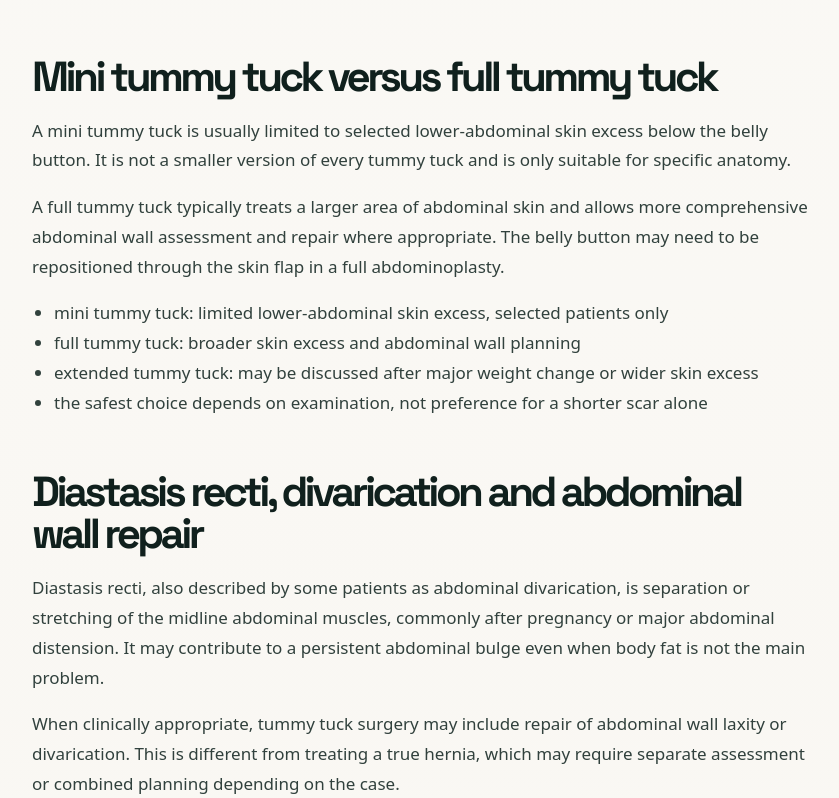
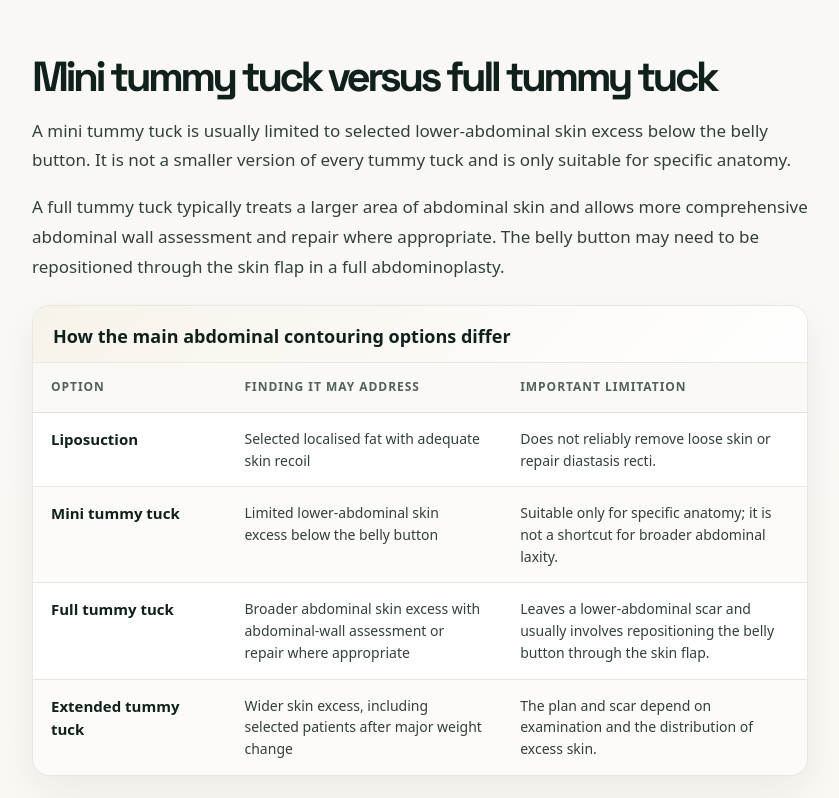
Before and after one commit to zatyrical/plasticwebsite, a Next.js app: page /tummy-tuck-singapore in a window 1280 px wide. Shown: the part 2835-3633 px from the top of the page, without its empty margins (220-1059 px from the left). Built offline with nearby package versions, Linux system fonts and the light colour scheme.

Commit message:
Clarify body contouring and tummy tuck procedure selection (#13)
* Add body contouring comparison support (1/3)

* Add body contouring comparison support (2/3)

* Add body contouring comparison support (3/3)

* Record body contouring competitor gap checkpoint

```diff
--- a/app/ProcedureArticle.tsx
+++ b/app/ProcedureArticle.tsx
@@ -347,6 +347,26 @@ export default function ProcedureArticlePage({ article }: Props) {
                     <figcaption>{section.image.caption}</figcaption>
                   </figure>
                 ) : null}
+                {section.comparison ? (
+                  <div className="article-comparison-wrap">
+                    <table className="article-comparison-table">
+                      <caption>{section.comparison.caption}</caption>
+                      <thead>
+                        <tr>
+                          {section.comparison.columns.map((column) => <th scope="col" key={column}>{column}</th>)}
+                        </tr>
+                      </thead>
+                      <tbody>
+                        {section.comparison.rows.map((row) => (
+                          <tr key={row.label}>
+                            <th scope="row">{row.label}</th>
+                            {row.values.map((value) => <td key={value}>{value}</td>)}
+                          </tr>
+                        ))}
+                      </tbody>
+                    </table>
+                  </div>
+                ) : null}
                 {article.slug === 'body-contouring-liposuction-singapore' && section.id === 'risks' ? (
                   <>
                     <p>Serious complications can include blood clots in the legs or lungs, fluid-related problems affecting the lungs, and injury to deeper tissues or internal organs. Individual risk depends on the treatment extent, medical history and surgical plan and should be discussed before consent.</p>
--- a/app/globals.css
+++ b/app/globals.css
@@ -595,6 +595,14 @@
 .article-material-figure{margin:24px 0 32px;border:1px solid var(--line);border-radius:18px;overflow:hidden;background:white}
 .article-material-figure img{display:block;width:100%;height:auto}
 .article-material-figure figcaption{padding:16px 18px;color:#31413d;font-size:14px;line-height:1.55}
+.article-comparison-wrap{margin:24px 0 32px;overflow-x:auto;border:1px solid var(--line);border-radius:18px;background:#fff;box-shadow:0 14px 36px rgba(16,32,29,.06)}
+.article-comparison-table{width:100%;min-width:680px;border-collapse:collapse;text-align:left}
+.article-comparison-table caption{padding:18px 20px 14px;color:#10201d;font-size:18px;font-weight:750;text-align:left;background:linear-gradient(135deg,#f7f3ea,#fff)}
+.article-comparison-table th,.article-comparison-table td{padding:15px 18px;border-top:1px solid var(--line);vertical-align:top;line-height:1.55}
+.article-comparison-table thead th{color:#51615c;font-size:12px;letter-spacing:.08em;text-transform:uppercase;background:#faf9f6}
+.article-comparison-table tbody th{width:25%;color:#10201d;font-size:15px}
+.article-comparison-table tbody td{color:#31413d;font-size:14px}
+.article-comparison-table tbody tr:nth-child(even){background:#fcfbf8}
 .article-clinical-figure img{display:block;width:100%;max-height:620px;object-fit:cover;object-position:center 47%;filter:saturate(.96) contrast(1.03)}
 .article-clinical-figure figcaption{margin:0;padding:18px 20px;background:linear-gradient(135deg,rgba(255,255,255,.97),rgba(243,240,234,.92));color:#31413d;font-size:14px;line-height:1.55;border-top:1px solid rgba(184,154,94,.24)}
 @media(max-width:900px){.article-clinical-figure{margin:28px 0 36px;border-radius:20px}.article-clinical-figure img{max-height:500px}.article-clinical-figure figcaption{padding:15px 16px;font-size:13px}}
@@ -714,6 +722,9 @@
   .article-content h3{font-size:21px;line-height:1.15;margin:28px 0 10px}
   .article-content p,.article-content li{font-size:15.5px;line-height:1.7}
   .notice-text,.reviewer-card{border-radius:16px}
+  .article-comparison-wrap{margin:20px -2px 28px;border-radius:16px}
+  .article-comparison-table caption{font-size:16px;padding:15px 16px 12px}
+  .article-comparison-table th,.article-comparison-table td{padding:13px 15px}
 }
 
 /* Nassif-inspired procedure-page structure: clear authority cues, decision pathway cards, and scannable deep-page UX. */
--- a/app/procedureArticles.ts
+++ b/app/procedureArticles.ts
@@ -5,6 +5,14 @@ export type ProcedureSection = {
   heading: string;
   paragraphs?: string[];
   items?: string[];
+  comparison?: {
+    caption: string;
+    columns: [string, string, string];
+    rows: Array<{
+      label: string;
+      values: [string, string];
+    }>;
+  };
   image?: {
     src: string;
     alt: string;
@@ -88,7 +96,17 @@ export const procedureArticles: Record<string, ProcedureArticle> = {
       {
         id: 'singapore-planning',
         heading: 'Body contouring surgery and treatment consultation in Singapore',
-        paragraphs: ['Patients in Singapore often compare surgical liposuction with non-surgical fat reduction, radiofrequency, ultrasound or device-based contouring. These options are not interchangeable. Non-surgical treatments may be reasonable for selected minor concerns, while surgery may be considered when a more direct contour change is appropriate.', 'A plastic surgery consultation should clarify whether the concern is excess fat, loose skin, muscle separation, cellulite, weight fluctuation or a combination of factors. The discussion should include anaesthesia, recovery time, compression garments, scars, revision risk and realistic contour limits.']
+        paragraphs: ['Patients in Singapore often compare surgical liposuction with non-surgical fat reduction, radiofrequency, ultrasound or device-based contouring. These options are not interchangeable. Non-surgical treatments may be reasonable for selected minor concerns, while surgery may be considered when a more direct contour change is appropriate.', 'A plastic surgery consultation should clarify whether the concern is excess fat, loose skin, muscle separation, cellulite, weight fluctuation or a combination of factors. The discussion should include anaesthesia, recovery time, compression garments, scars, revision risk and realistic contour limits.'],
+        comparison: {
+          caption: 'A practical starting point for body-contouring assessment',
+          columns: ['Main finding', 'Option that may be discussed', 'Important limitation'],
+          rows: [
+            { label: 'Localised fat with adequate skin recoil', values: ['Liposuction', 'Changes contour rather than overall body weight; it does not reliably tighten loose skin or repair muscle separation.'] },
+            { label: 'Loose abdominal skin or abdominal-wall separation', values: ['Tummy tuck / abdominoplasty or another skin-excision procedure', 'Requires scar, recovery and safety planning; liposuction alone may disappoint.'] },
+            { label: 'Selected minor contour concern', values: ['A non-surgical option may be considered', 'Device-based treatment is not interchangeable with surgery, and suitability depends on the individual concern.'] },
+            { label: 'General weight gain, unstable weight or visceral fullness', values: ['Weight stabilisation, medical weight management or no procedure', 'Liposuction is not a weight-loss treatment and may not address the underlying concern.'] }
+          ]
+        }
       },
       {
         id: 'procedure',
@@ -170,7 +188,16 @@ export const procedureArticles: Record<string, ProcedureArticle> = {
         id: 'mini-full',
         heading: 'Mini tummy tuck versus full tummy tuck',
         paragraphs: ['A mini tummy tuck is usually limited to selected lower-abdominal skin excess below the belly button. It is not a smaller version of every tummy tuck and is only suitable for specific anatomy.', 'A full tummy tuck typically treats a larger area of abdominal skin and allows more comprehensive abdominal wall assessment and repair where appropriate. The belly button may need to be repositioned through the skin flap in a full abdominoplasty.'],
-        items: ['mini tummy tuck: limited lower-abdominal skin excess, selected patients only', 'full tummy tuck: broader skin excess and abdominal wall planning', 'extended tummy tuck: may be discussed after major weight change or wider skin excess', 'the safest choice depends on examination, not preference for a shorter scar alone']
+        comparison: {
+          caption: 'How the main abdominal contouring options differ',
+          columns: ['Option', 'Finding it may address', 'Important limitation'],
+          rows: [
+            { label: 'Liposuction', values: ['Selected localised fat with adequate skin recoil', 'Does not reliably remove loose skin or repair diastasis recti.'] },
+            { label: 'Mini tummy tuck', values: ['Limited lower-abdominal skin excess below the belly button', 'Suitable only for specific anatomy; it is not a shortcut for broader abdominal laxity.'] },
+            { label: 'Full tummy tuck', values: ['Broader abdominal skin excess with abdominal-wall assessment or repair where appropriate', 'Leaves a lower-abdominal scar and usually involves repositioning the belly button through the skin flap.'] },
+            { label: 'Extended tummy tuck', values: ['Wider skin excess, including selected patients after major weight change', 'The plan and scar depend on examination and the distribution of excess skin.'] }
+          ]
+        }
       },
       {
         id: 'diastasis',
```
Also changed, not shown: reports/20261004-body-contouring-gap.md (added, +37 -0 lines).
